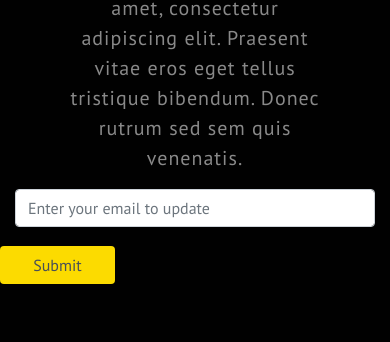
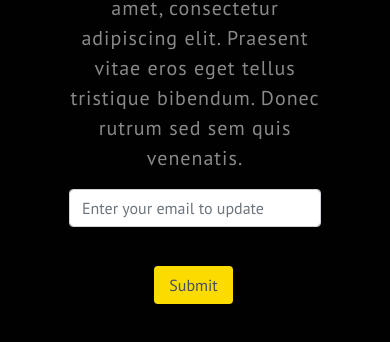
Before and after one commit to jemes888/tiny_one_responsive_with_bootstrap, a plain HTML site: page index.html in a window 390 px wide. Shown: the part 3024-3366 px from the top of the page. Drawn offline with Linux system fonts and the light colour scheme; a script that the page names is missing.

Commit message:
Add files via upload

```diff
--- a/css/media.css
+++ b/css/media.css
@@ -31,6 +31,15 @@
     text-align: center;
 }
 /*form button*/
+.for-form {
+    margin-left: 15%;
+    margin-right: 15%;
+}
+.p_l_0 {
+    padding-left: 0;
+    margin-top: 20px;
+    left: 100px;
+}
 .cust-color {
     margin-top: 19px;
 }
@@ -88,6 +97,10 @@
     text-align: center;
 }
 /*form button*/
+.for-form {
+    margin-left: 12%;
+    margin-right: 13%;
+}
 .cust-color {
     margin-top: 19px;
 }
--- a/css/style.css
+++ b/css/style.css
@@ -9,7 +9,6 @@ header{
 }
 /*menu*/
 .menubar{
-
 }
 .menubar ul li a{
 padding: 0 33px !important;
@@ -80,7 +79,6 @@ header{
 color: #010101;
 }
 .single-content{
-
 }
 .single-content h1{
 font-size: 22px;
@@ -105,8 +103,12 @@ header{
 .aesh{
 color: #898989 !important;
 }
+.for-form{
+margin-left: 15%;
+}
 .p_l_0{
 padding-left: 0;
+margin-top: 20px;
 }
 .cust-color{
 background-color: #fcdb00;
@@ -127,10 +129,8 @@ header{
 color: #ffffff;
 }
 .footer-menu{
-
 }
 .footer-menu ul{
-
 }
 .footer-menu ul li{
 list-style: none;
```
Also changed, not shown: index.html (+0 -11 lines). Lines whose indentation alone changed are shown as unchanged.
